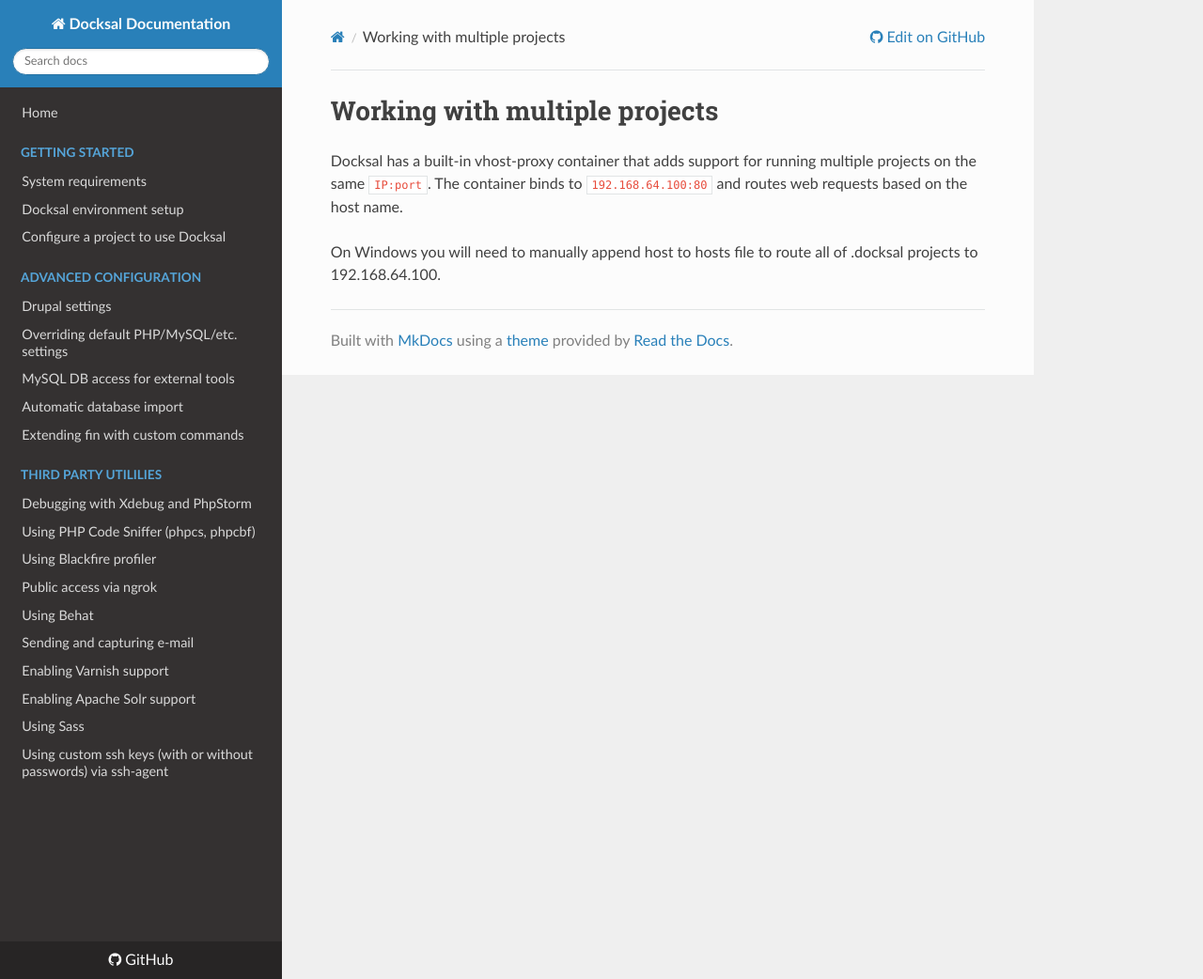
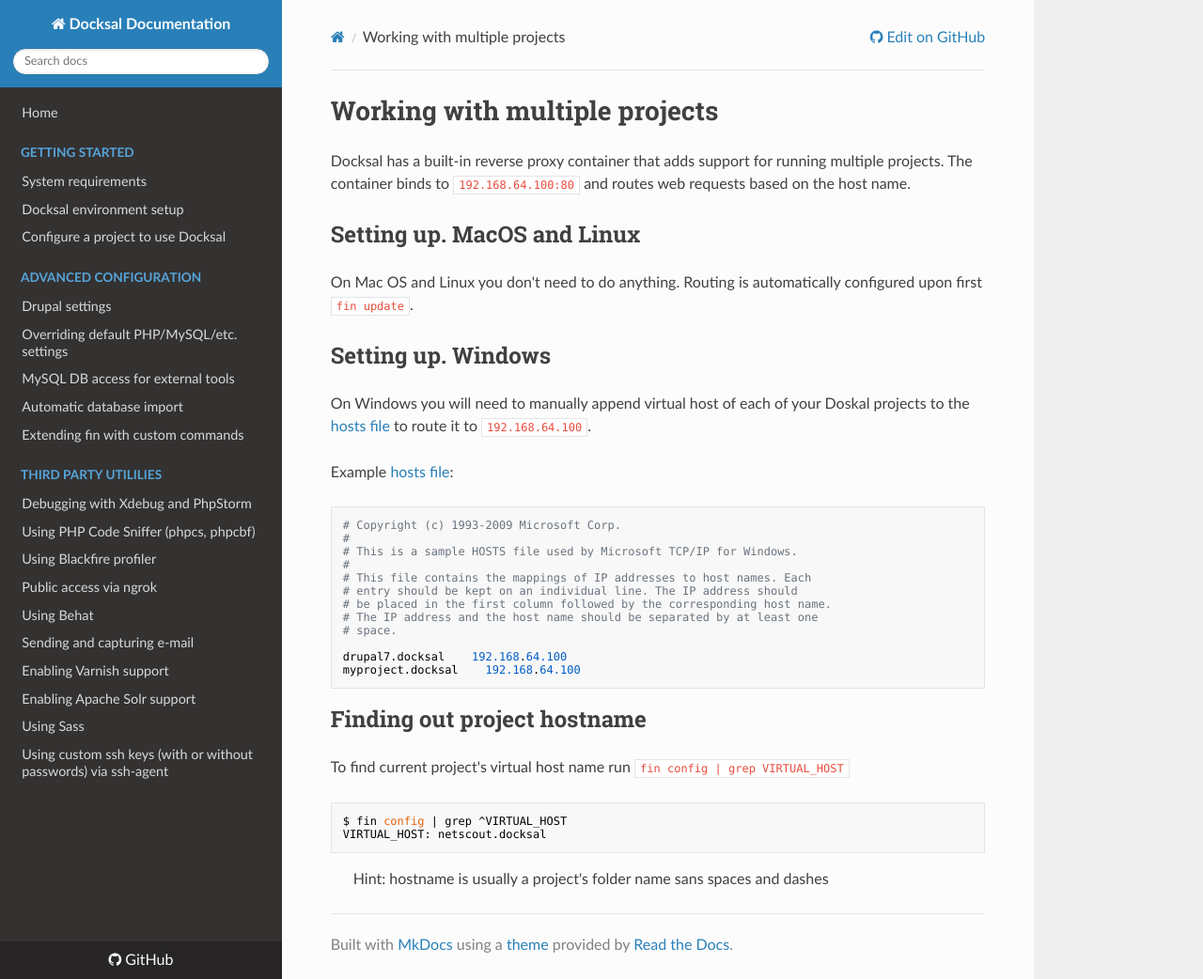
Before and after one commit to docksal/docksal, an MkDocs documentation site: the page built from docs/multiple-projects.md, in a window 1280 px wide and 1042 px high. Shown: the whole window at 94% size. Built offline with MkDocs 1.6.1, drawn with Linux system fonts in a browser that asks for light colours; nearby versions of some CDN libraries; old or Windows-style settings are respelled for this version of MkDocs.

Commit message:
Update multiple-projects.md

````diff
--- a/docs/multiple-projects.md
+++ b/docs/multiple-projects.md
@@ -1,5 +1,35 @@
 # Working with multiple projects
 
-Docksal has a built-in vhost-proxy container that adds support for running multiple projects on the same `IP:port`. The container binds to `192.168.64.100:80` and routes web requests based on the host name.
+Docksal has a built-in reverse proxy container that adds support for running multiple projects. The container binds to `192.168.64.100:80` and routes web requests based on the host name.
 
-On Windows you will need to manually append host to hosts file to route all of .docksal projects to 192.168.64.100.
+## Setting up. MacOS and Linux
+On Mac OS and Linux you don't need to do anything. Routing is automatically configured upon first `fin update`.
+
+## Setting up. Windows
+On Windows you will need to manually append virtual host of each of your Doskal projects to the [hosts file](https://en.wikipedia.org/wiki/Hosts_(file)) to route it to `192.168.64.100`.
+
+Example [hosts file](https://en.wikipedia.org/wiki/Hosts_(file)):
+```
+# Copyright (c) 1993-2009 Microsoft Corp.
+#
+# This is a sample HOSTS file used by Microsoft TCP/IP for Windows.
+#
+# This file contains the mappings of IP addresses to host names. Each
+# entry should be kept on an individual line. The IP address should
+# be placed in the first column followed by the corresponding host name.
+# The IP address and the host name should be separated by at least one
+# space.
+
+drupal7.docksal    192.168.64.100
+myproject.docksal    192.168.64.100
+```
+## Finding out project hostname
+
+To find current project's virtual host name run `fin config | grep VIRTUAL_HOST`
+
+```
+$ fin config | grep ^VIRTUAL_HOST
+VIRTUAL_HOST: netscout.docksal
+```
+
+> Hint: hostname is usually a project's folder name sans spaces and dashes
````
